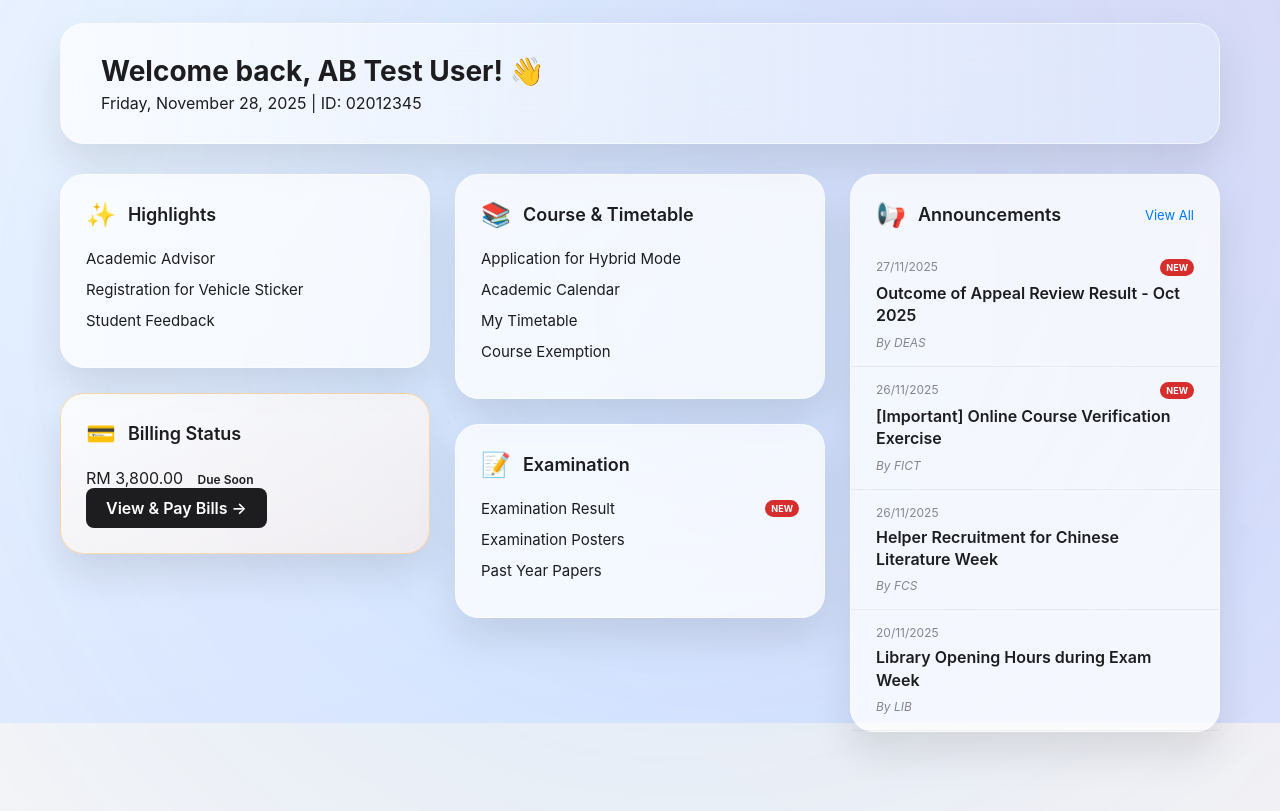
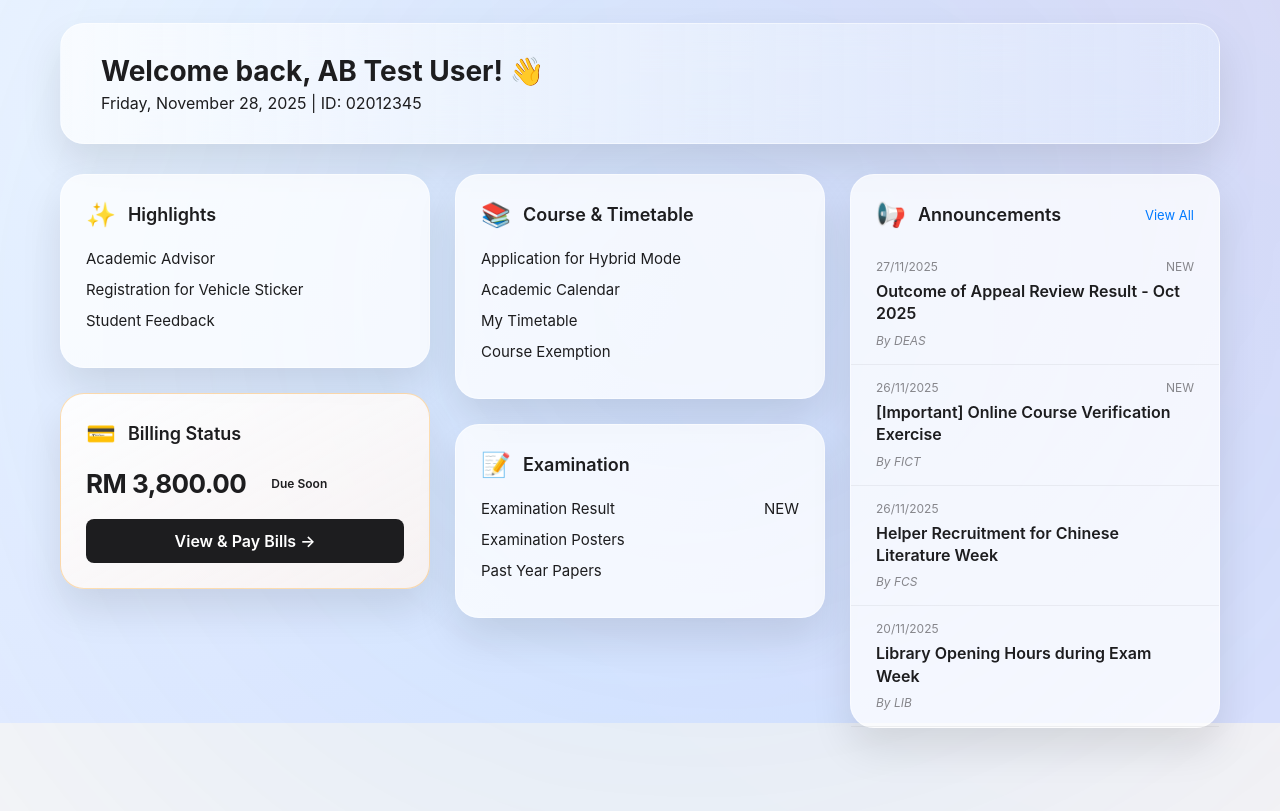
Before and after one commit to kellwinr/university-portal-2, a plain HTML site: page home.html in a window 1280 px wide. Shown: the part 77-888 px from the top of the page. Drawn offline with Linux system fonts and the light colour scheme.

Commit message:
Update styles.css

```diff
--- a/assets/css/styles.css
+++ b/assets/css/styles.css
@@ -191,9 +191,44 @@ ul { list-style: none; }
 .card-list li a:hover { color: var(--primary-blue); padding-left: 5px; }
 
 /* Special Cards */
-.alert-card { border-color: rgba(255, 149, 0, 0.3); background: linear-gradient(to bottom right, rgba(255,255,255,0.8), rgba(255, 240, 230, 0.6)); }
-.btn-card-action { display: inline-block; padding: 10px 20px; background: var(--text-main); color: white; border-radius: 8px; font-weight: 600; }
-.badge-new { background: var(--utar-red); color: white; font-size: 9px; padding: 3px 6px; border-radius: 10px; font-weight: 700; }
+.alert-card {
+    background: linear-gradient(to bottom right, rgba(255,255,255,0.9), rgba(255, 245, 240, 0.8));
+    border-color: rgba(255, 149, 0, 0.3);
+}
+
+.billing-quick-view {
+    display: flex;
+    align-items: center;       /* Vertically center the text and badge */
+    justify-content: flex-start; /* Keep them to the left */
+    gap: 15px;                 /* <--- THIS FIXES THE COLLISION */
+    margin: 20px 0;
+}
+
+.billing-quick-view .amount {
+    font-size: 26px;
+    font-weight: 700;
+    letter-spacing: -0.5px;    /* Tighter, Apple-like number spacing */
+    color: var(--text-main);
+}
+
+.btn-card-action {
+    display: flex;
+    justify-content: center;   /* Center text inside button */
+    width: 100%;               /* Force full width */
+    padding: 12px 0;
+    background: var(--text-main);
+    color: white;
+    border-radius: 8px;
+    font-weight: 600;
+    transition: all 0.2s;
+    text-align: center;
+}
+
+.btn-card-action:hover {
+    background: var(--primary-blue);
+    transform: translateY(-2px);
+    box-shadow: 0 4px 12px rgba(0,0,0,0.15);
+}
 
 /* Announcements */
 .announcement-card { padding: 0; }
```
